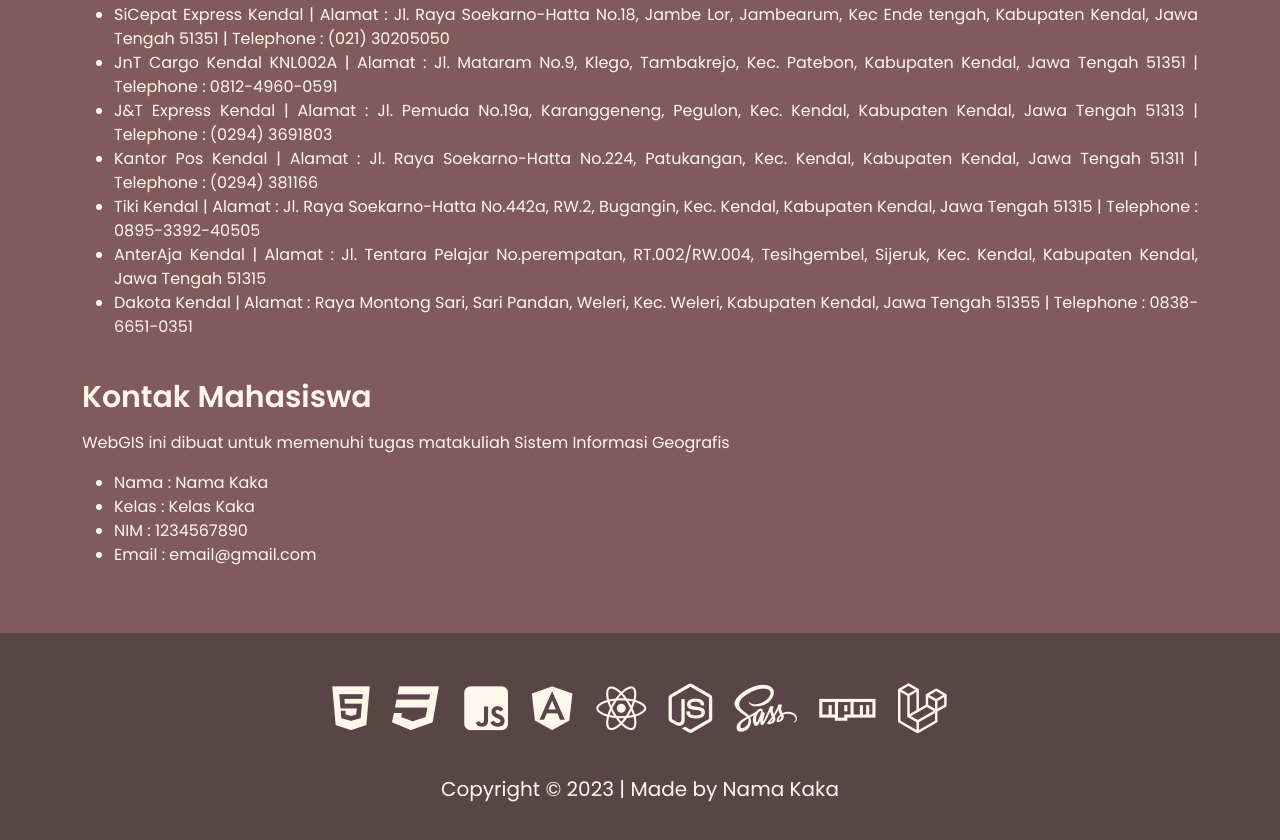
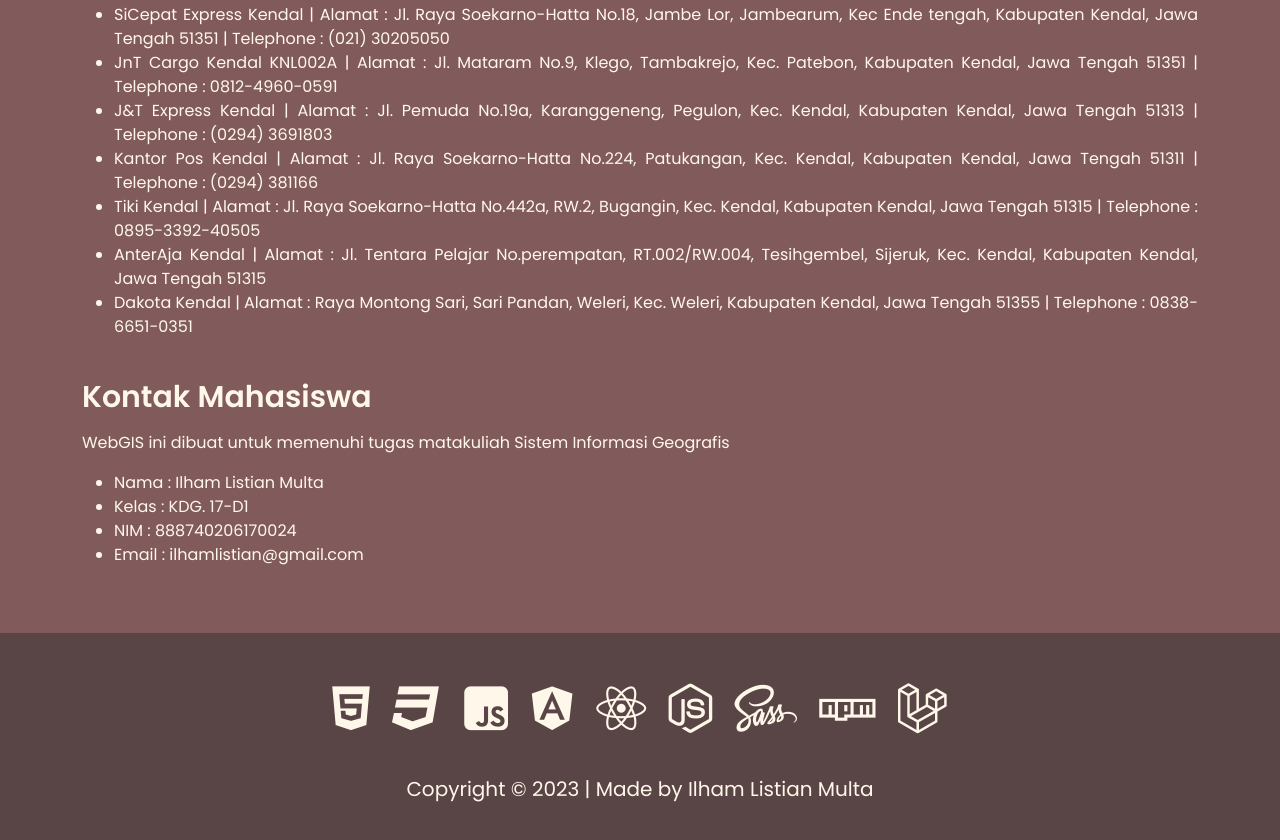
Before and after one commit to aliefadam/61-Website-Gis, a plain HTML site: page index.html in a window 1280 px wide. Shown: the part 2296-3136 px from the top of the page. Drawn offline with nearby package versions, Linux system fonts and the light colour scheme.

Commit message:
update profile bagian kontak

```diff
--- a/index.html
+++ b/index.html
@@ -145,10 +145,10 @@
                         <h2 class="mt-4 mb-3">Kontak Mahasiswa</h2>
                         <p>WebGIS ini dibuat untuk memenuhi tugas matakuliah Sistem Informasi Geografis</p>
                         <ul class="bio">
-                            <li>Nama : Nama Kaka</li>
-                            <li>Kelas : Kelas Kaka</li>
-                            <li>NIM : 1234567890</li>
-                            <li>Email : email@gmail.com</li>
+                            <li>Nama : Ilham Listian Multa</li>
+                            <li>Kelas : KDG. 17-D1</li>
+                            <li>NIM : 888740206170024</li>
+                            <li>Email : ilhamlistian@gmail.com</li>
                         </ul>
                     </div>
                 </div>
@@ -173,7 +173,7 @@
                     </ul>
                 </div>
                 <div class="row">
-                    <p>Copyright &copy; 2023 | Made by Nama Kaka</p>
+                    <p>Copyright &copy; 2023 | Made by Ilham Listian Multa</p>
                 </div>
             </div>
         </footer>
```
Also changed, not shown: 1 other file.
